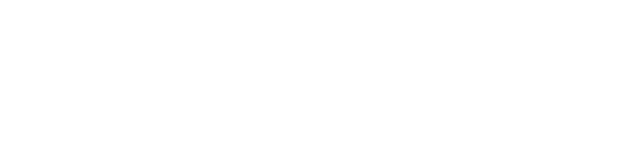
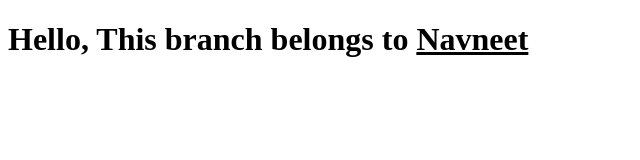
Before and after one commit to AveshRajSingh/Testing, a website: page index.html in a window 1280 px wide. Shown: the whole page, without its empty margins (0-640 px from the left). Drawn offline with Linux system fonts and the light colour scheme.

Commit message:
created the branch

```diff
--- a/index.html
+++ b/index.html
@@ -6,6 +6,6 @@
     <title>Document</title>
 </head>
 <body>
-
+    <h1>Hello, This branch belongs to <u>Navneet</u></h1>
 </body>
 </html>
```
